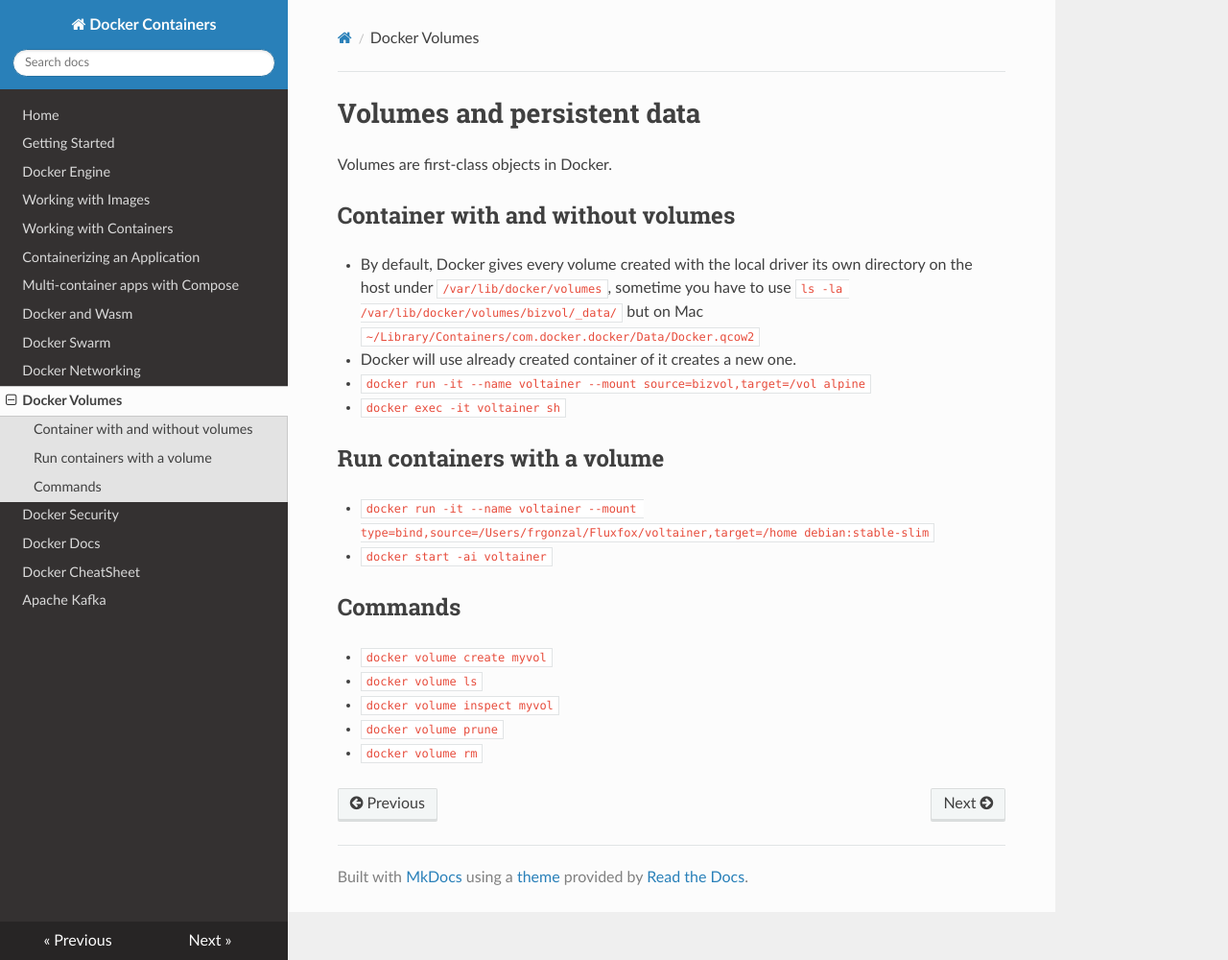
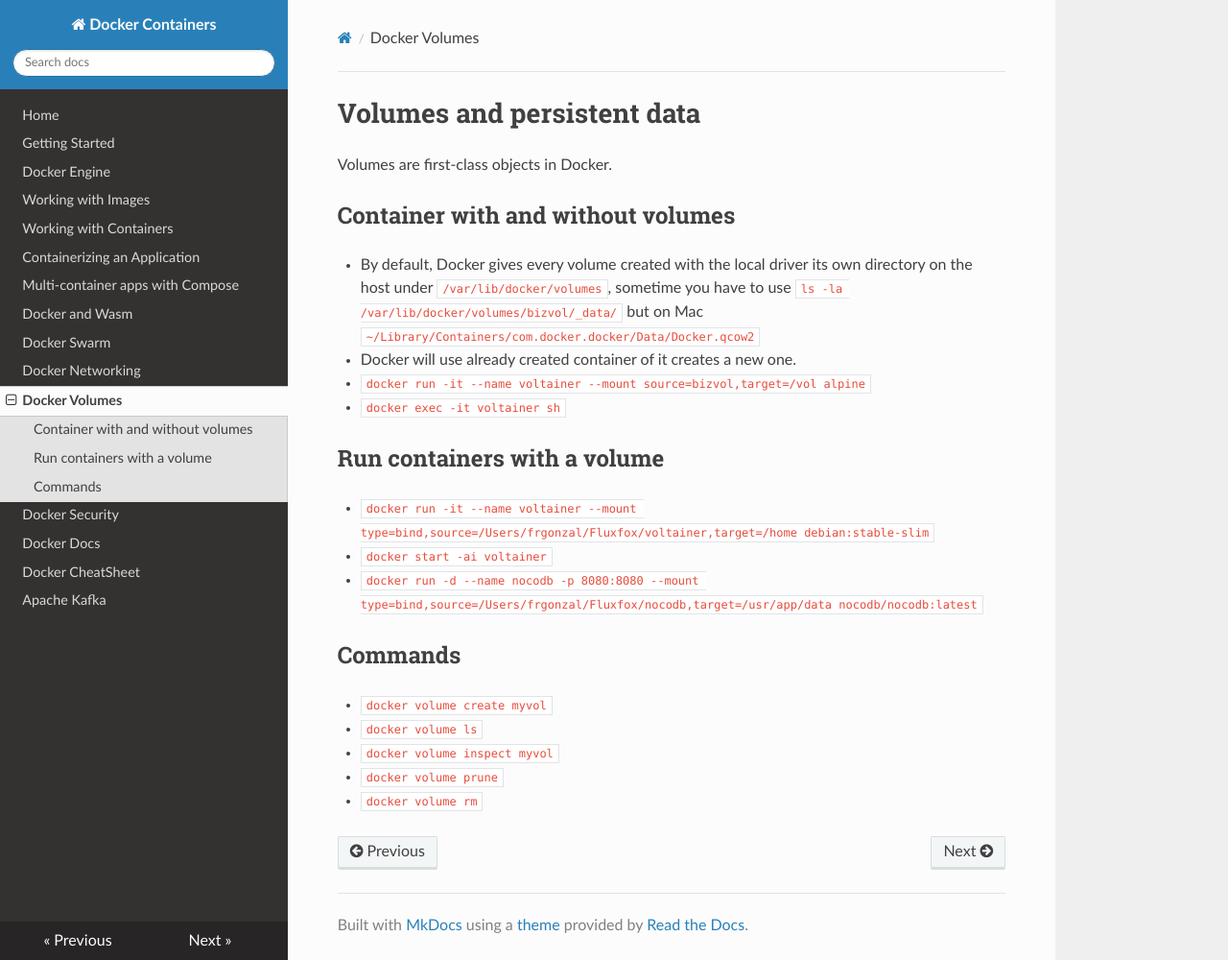
Before and after one commit to janobourian/docker-containers, an MkDocs documentation site: the page built from docs/docker-volumes.md, in a window 1280 px wide and 1000 px high. Shown: the whole window at 96% size. Built offline with MkDocs 1.6.1, drawn with Linux system fonts in a browser that asks for light colours; nearby versions of some CDN libraries.

Commit message:
add: another way to add volumes

```diff
--- a/docs/docker-volumes.md
+++ b/docs/docker-volumes.md
@@ -13,6 +13,8 @@ Volumes are first-class objects in Docker.
 
 * `docker run -it --name voltainer --mount type=bind,source=/Users/frgonzal/Fluxfox/voltainer,target=/home debian:stable-slim`
 * `docker start -ai voltainer`
+* `docker run -d --name nocodb -p 8080:8080 --mount type=bind,source=/Users/frgonzal/Fluxfox/nocodb,target=/usr/app/data nocodb/nocodb:latest`
+
 
 ## Commands
 
```
